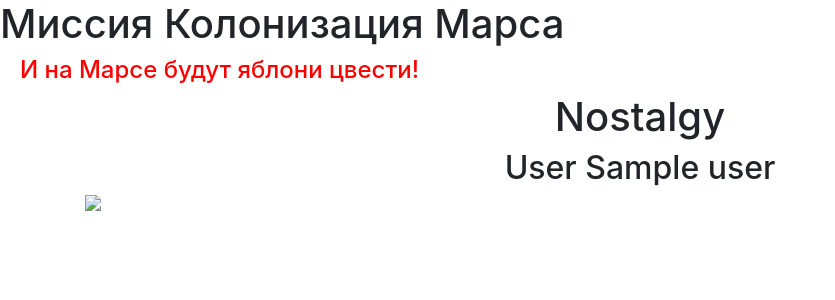
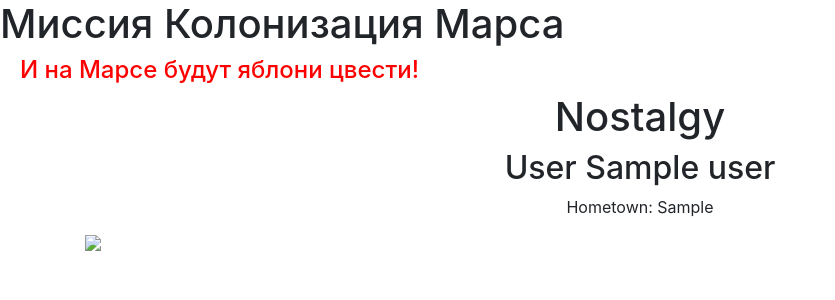
Before and after one commit to roman-shein/web_yandex, a Flask app: page /users_show/3 in a window 1280 px wide. Shown: the part 56-356 px from the top of the page, without its empty margins (0-835 px from the left). Run offline with Flask 3, Linux system fonts and the light colour scheme; a user stored in the database is signed in; a database or web service that is not in the repository returns one stand-in record (values such as "Sample title"); data that the repository does not hold is empty; some libraries are stand-ins or nearby versions.

Commit message:
Mars5, additional task 2.1

```diff
--- a/MARS5/main.py
+++ b/MARS5/main.py
@@ -394,6 +394,7 @@
 
 
 @app.route("/users_show/<int:user_id>")
+@login_required
 def get_city(user_id):
     user = get(f"http://localhost:8080/api/users/{user_id}").json()
     if "error" in user:
--- a/MARS5/templates/users_show.html
+++ b/MARS5/templates/users_show.html
@@ -7,6 +7,7 @@
 {% if err != "" %}
     <p style="text-align: center">{{err}}</p>
 {% else %}
+    <p style="text-align: center">Hometown: {{user["city_from"]}}</p>
     <img src="{{url_for('static', filename='image/map.png')}}" style="margin:0px auto 0px auto; display:block">
 {% endif %}
 {% endblock %}
```
Also changed, not shown: MARS5/static/image/map.png.
